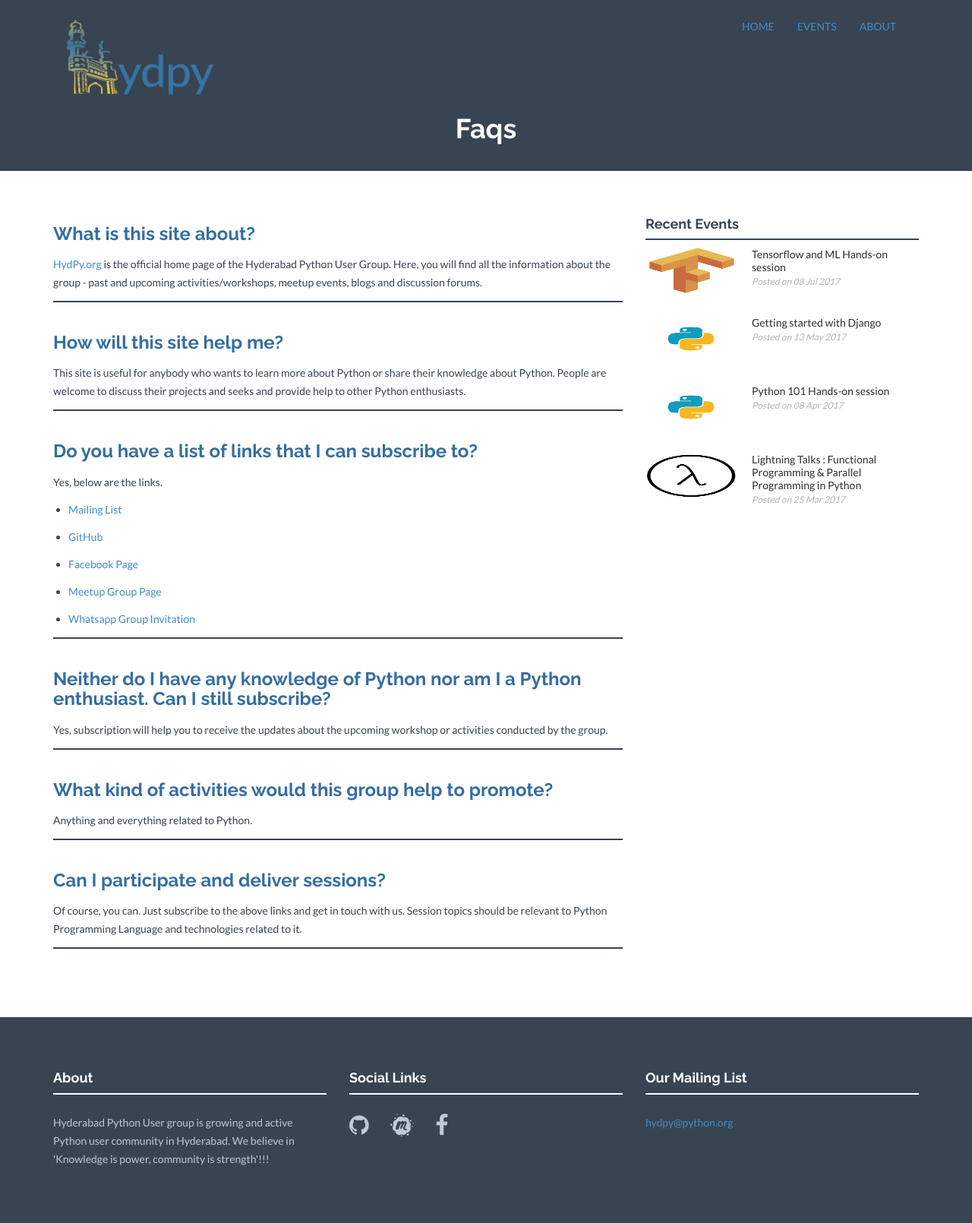
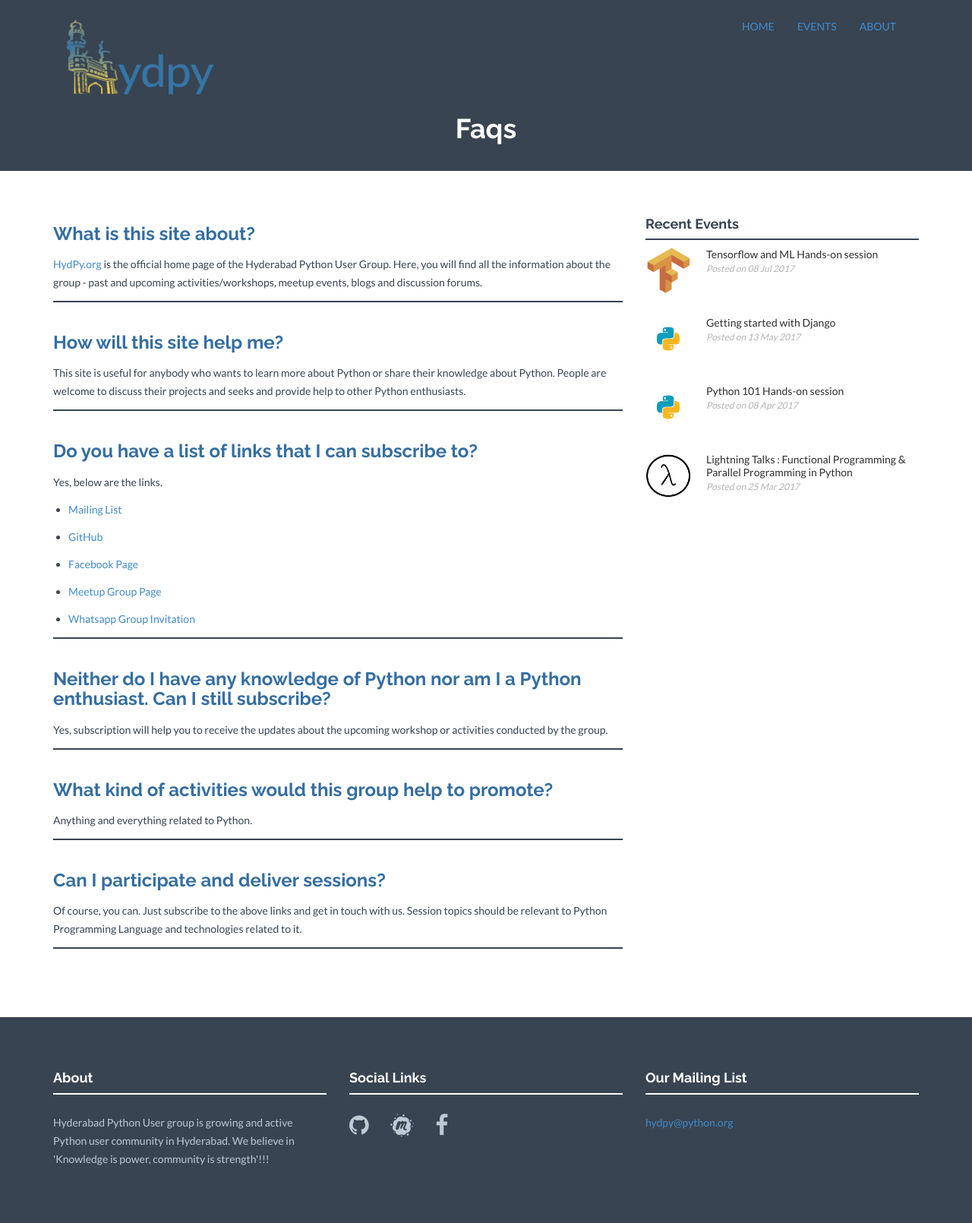
Before and after one commit to HydPy/HydPy, a Jekyll site: the page built from faqs.html, in a window 1280 px wide. Shown: the whole page at 76% size. Built offline with Jekyll 4.4.1, drawn with Linux system fonts in a browser that asks for light colours; nearby versions of some CDN libraries.

Commit message:
updated image width to 60px

```diff
--- a/_includes/sidebar_events.html
+++ b/_includes/sidebar_events.html
@@ -5,7 +5,7 @@
             {{site.events}}
             {% for post in site.posts limit:4 %}
                 <li>
-                    <a href="{{ post.url  | prepend: site.baseurl }}" ><img src="{{ "/assets/img/events/thumbs/" | prepend: site.baseurl }}{{ post.thumb }}" alt="Popular Post" style="width: 120px; height: 60px"></a>
+                    <a href="{{ post.url  | prepend: site.baseurl }}" ><img src="{{ "/assets/img/events/thumbs/" | prepend: site.baseurl }}{{ post.thumb }}" alt="Popular Post" style="width: 60px; height: 60px"></a>
                     <p><a href="{{ post.url }}">{{ post.title }}</a></p>
                 <em>Posted on {{ post.date | date_to_string }}</em>
             </li>
```
